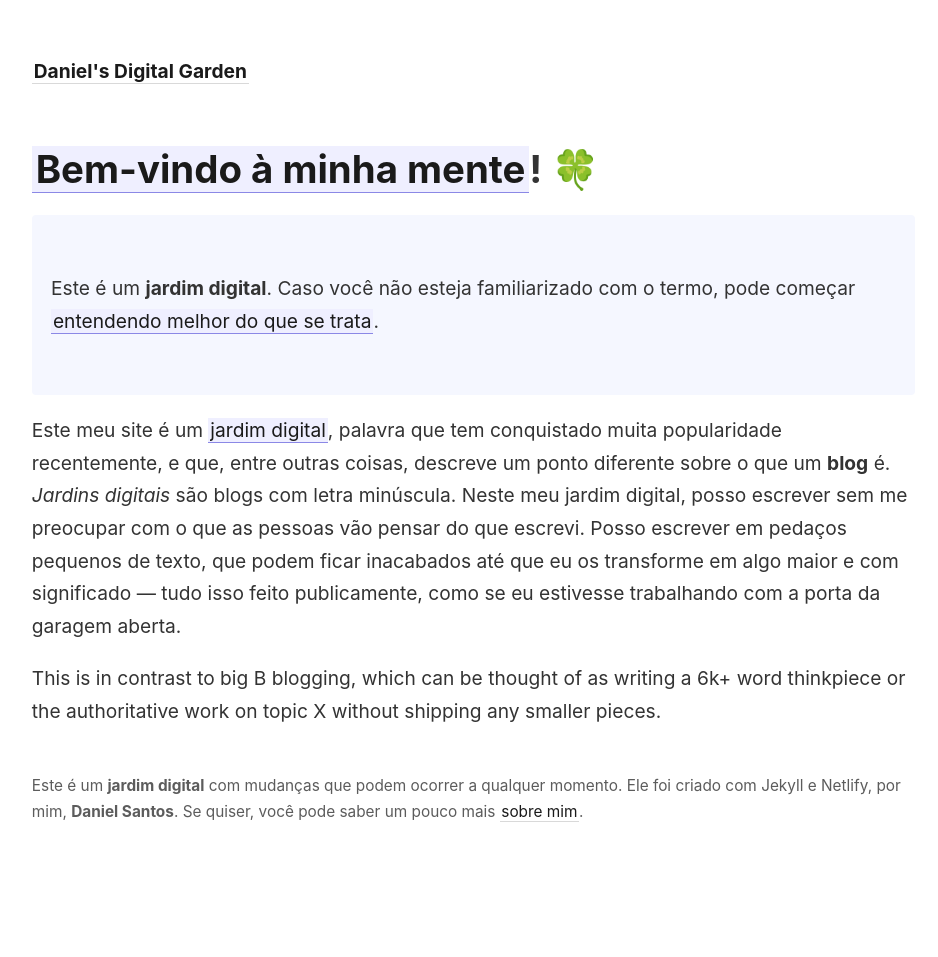
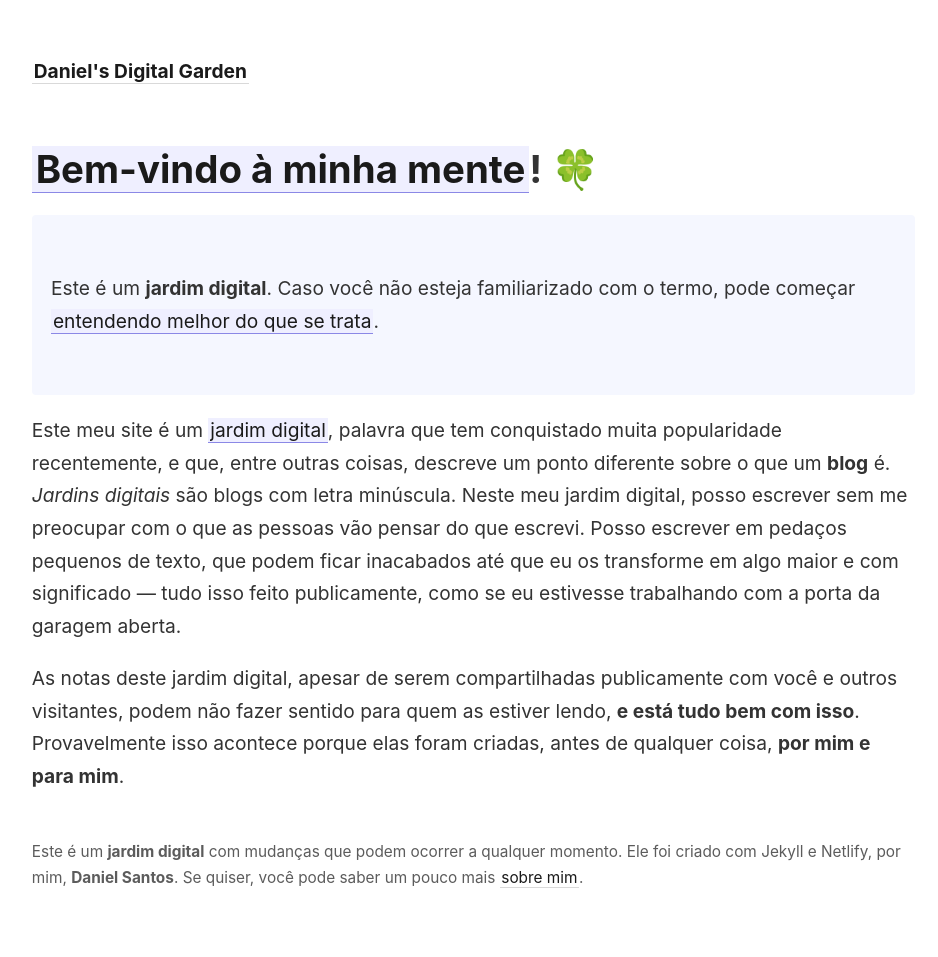
Before and after one commit to dldsantos/my-digital-garden, a Jekyll site: the page built from _pages/index.md, in a window 1280 px wide. Shown: the whole page, without its empty margins (45-983 px from the left). Built offline with Jekyll 4.4.1, drawn with Linux system fonts in a browser that asks for light colours; before the commit the page ends 900 px from its top, so only the background shows below that.

Commit message:
Update index.md

```diff
--- a/_pages/index.md
+++ b/_pages/index.md
@@ -13,7 +13,7 @@ permalink: /
 
 Este meu site é um [[jardim digital]], palavra que tem conquistado muita popularidade recentemente, e que, entre outras coisas, descreve um ponto diferente sobre o que um **blog** é. *Jardins digitais* são blogs com letra minúscula. Neste meu jardim digital, posso escrever sem me preocupar com o que as pessoas vão pensar do que escrevi. Posso escrever em pedaços pequenos de texto, que podem ficar inacabados até que eu os transforme em algo maior e com significado — tudo isso feito publicamente, como se eu estivesse trabalhando com a porta da garagem aberta.
 
-This is in contrast to big B blogging, which can be thought of as writing a 6k+ word thinkpiece or the authoritative work on topic X without shipping any smaller pieces.
+As notas deste jardim digital, apesar de serem compartilhadas publicamente com você e outros visitantes, podem não fazer sentido para quem as estiver lendo, **e está tudo bem com isso**. Provavelmente isso acontece porque elas foram criadas, antes de qualquer coisa, **por mim e para mim**.
 
 <style>
   .wrapper {
```
